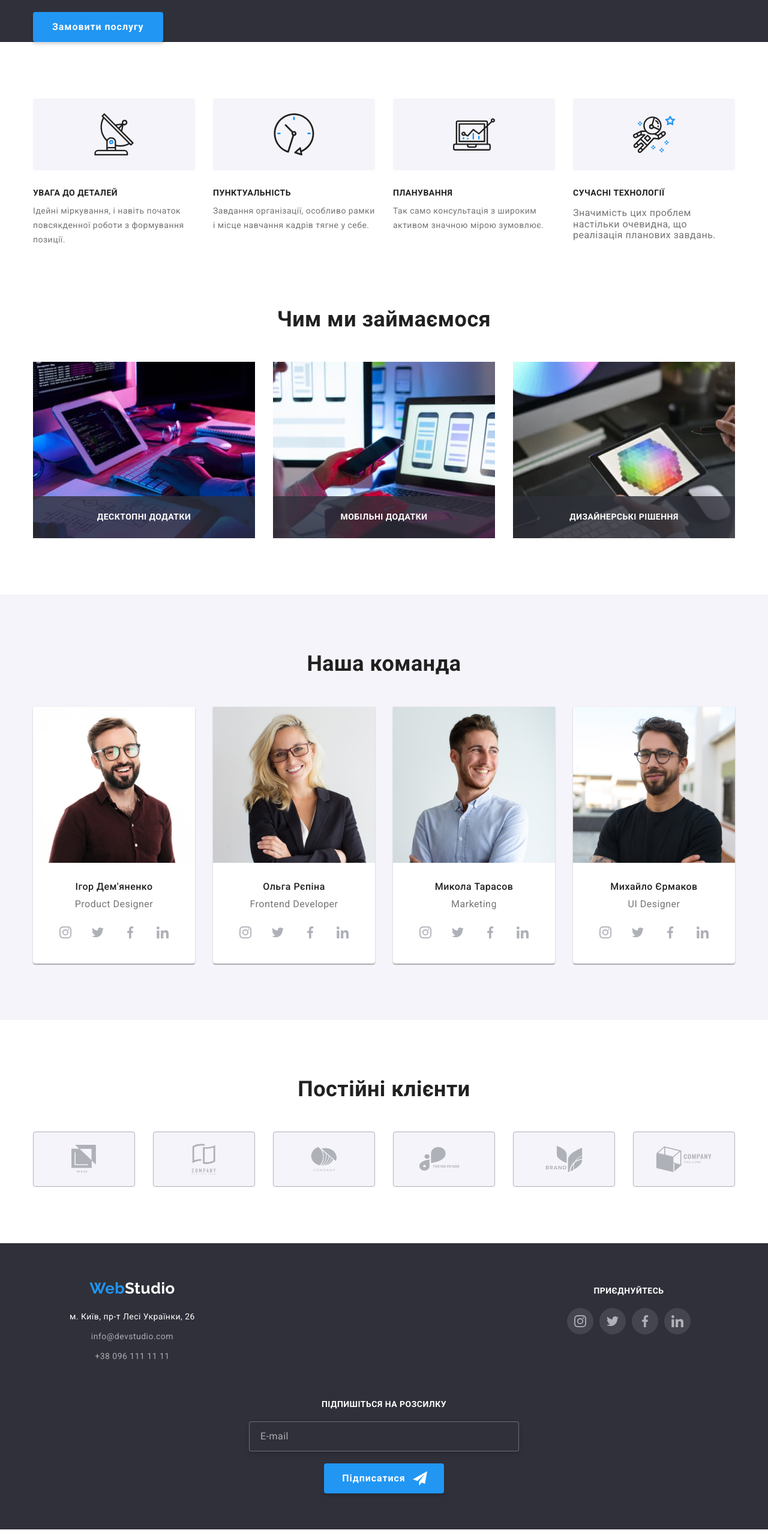
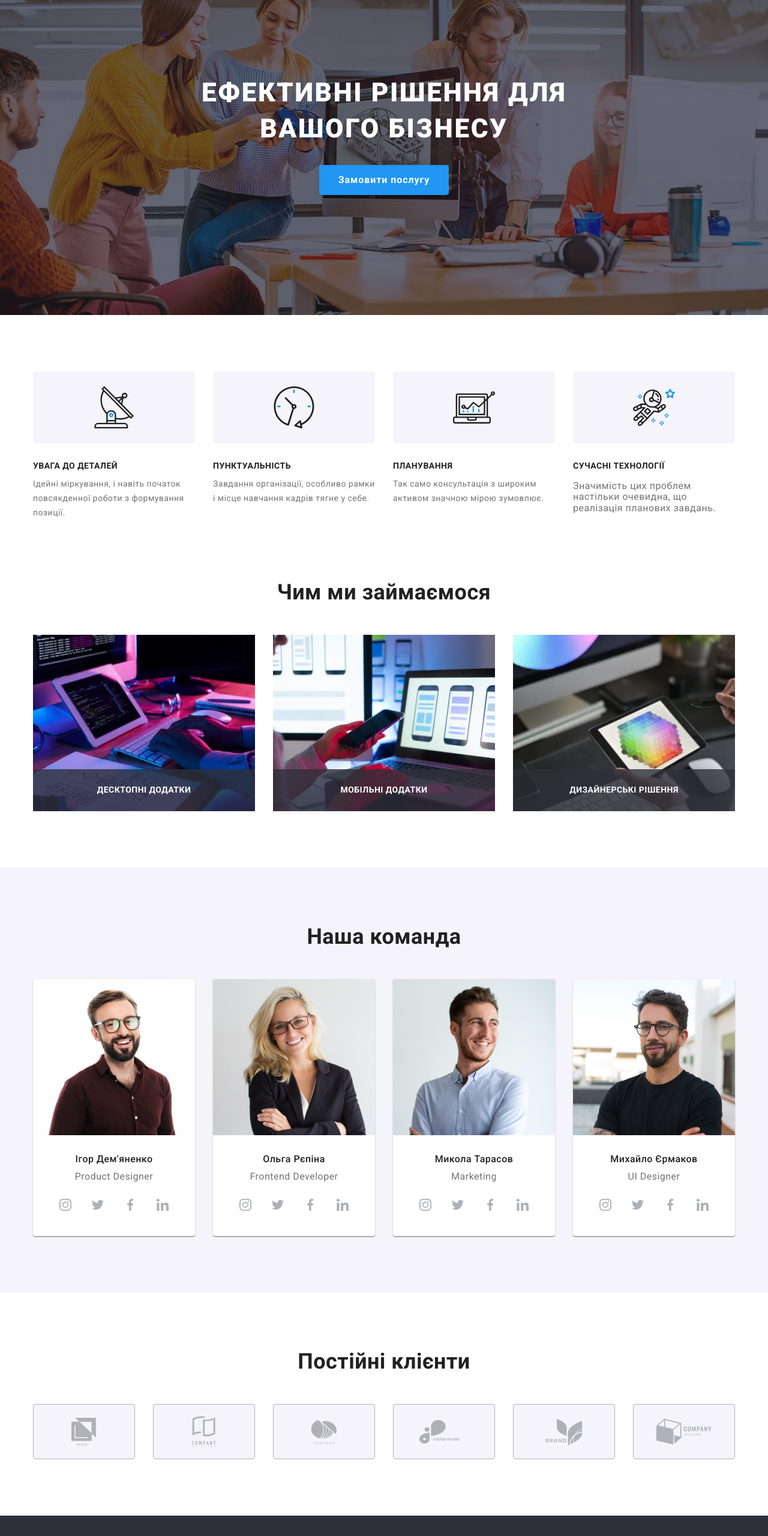
Before and after one commit to Bellmere/goit-markup-hw-08, a plain HTML site: page index.html in a window 1280 px wide. Shown: the part 200-2760 px from the top of the page at 60% size. Drawn offline with nearby package versions, Linux system fonts and the light colour scheme.

Commit message:
hero sass

```diff
--- a/sass/components/_buttons.scss
+++ b/sass/components/_buttons.scss
@@ -32,6 +32,11 @@
 
   fill: var(--primary-white-color);
 
+  @media screen and (min-width: 1200px) {
+    margin-top: 0;
+    margin-left: 12px;
+  }
+
   &__label {
     display: flex;
     align-items: center;
--- /dev/null
+++ b/sass/components/_hero.scss
@@ -0,0 +1,48 @@
+.section-hero {
+    width: 100%;
+    text-align: center;
+  }
+
+  .container-hero--padding {
+    padding-top: 200px;
+    padding-bottom: 200px;
+  }
+
+  .section-hero--overlay {
+    max-width: 1600px;
+    width: 100%;
+    height: auto;
+    margin-left: auto;
+    margin-right: auto;
+    background-image: linear-gradient(
+        to right,
+        rgba(47, 48, 58, 0.4),
+        rgba(47, 48, 58, 0.4)
+      ),
+      url(../images/background-hero.jpg);
+    background-repeat: no-repeat;
+    background-size: cover;
+    background-position: center;
+  }
+
+  .section-hero__title {
+    margin-top: 0;
+    margin-bottom: 30px;
+    color: var(--primary-white-color);
+
+    font-weight: 900;
+    font-size: 44px;
+    line-height: 1.36;
+
+    text-align: center;
+    letter-spacing: 0.06em;
+    text-transform: uppercase;
+  }
+
+  .section-hero__btn {
+    padding: 10px 32px;
+
+    align-items: center;
+    text-align: center;
+
+  }
--- a/sass/components/_page-footer.scss
+++ b/sass/components/_page-footer.scss
@@ -11,10 +11,10 @@
     text-align: center;
 
     @media screen and (min-width: 1200px) {
-      flex-direction: none;
+      flex-direction: unset;
       gap: 0;
-      justify-content: space-between;
-      text-align: none;
+      justify-content: unset;
+      text-align: left;
     }
   }
 
@@ -26,7 +26,7 @@
     }
 
     @media screen and (min-width: 1200px) {
-      align-items: none;
+      align-items: normal;
       padding: 0;
       width: 50%;
     }
@@ -87,17 +87,30 @@
         padding-top: 5px;
         margin-left: auto;
     }
+
+    @media screen and (min-width: 1200px) {
+      padding-top: 12px;
+      padding-left: 70px;
+      margin: 0;
+    }
   }
 
   .subscribe {
-    // width: 50%;
-    // padding-left: 15px;
-    // padding-top: 15px;
+    @media screen and (min-width: 1200px) {
+      width: 50%;
+      padding-left: 23px;
+      padding-top: 12px;
+    }
 
     &__box {
       display: flex;
       flex-direction: column;
       align-items: center;
+
+      @media screen and (min-width: 1200px) {
+        flex-direction: unset;
+        align-items: normal;
+      }
     }
   }
 
@@ -127,4 +140,8 @@
     @media screen and (min-width: 768px) {
         width: 450px;
     }
+
+    @media screen and (min-width: 1200px) {
+      width: calc(100% - 212px);
+    }
   }
--- a/sass/main.scss
+++ b/sass/main.scss
@@ -4,6 +4,7 @@
 @import './components/section';
 @import './components/buttons';
 @import './components/logo';
+@import './components/hero';
 @import './components/section-features';
 @import './components/section-do';
 @import './components/section-team';
```
Also changed, not shown: css/main.css, css/main.min.css, 2 other files.
